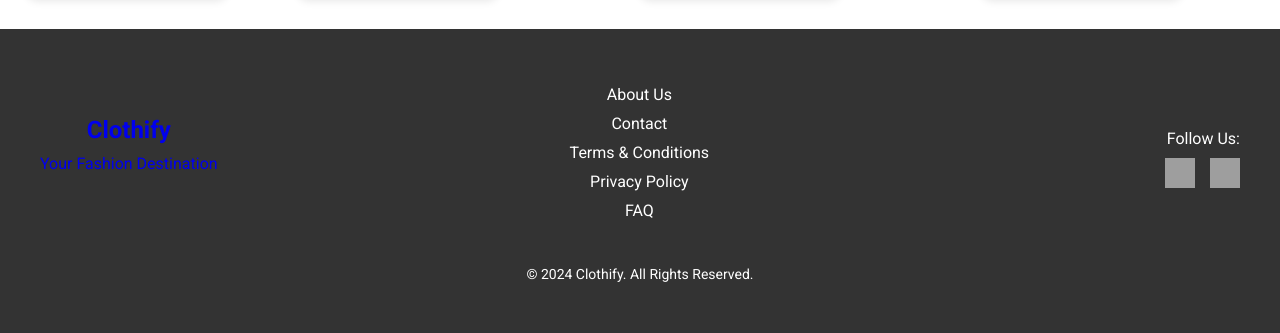
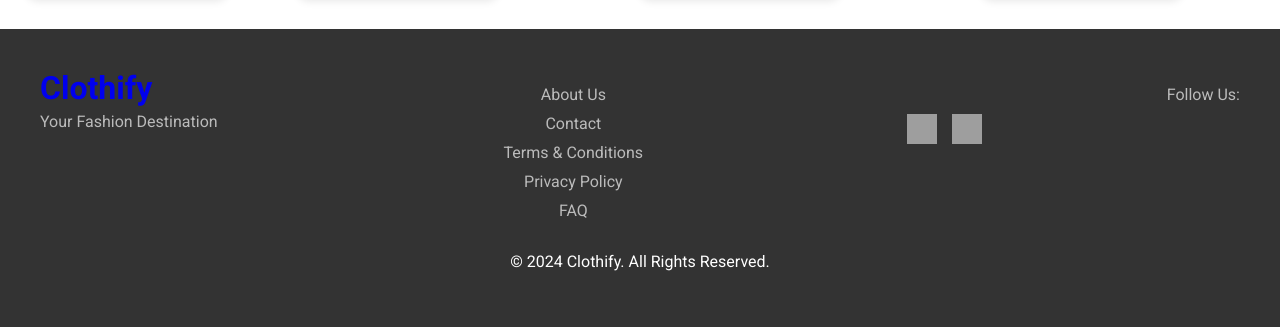
Before and after one commit to SaiSreekar9666/clothify, a plain HTML site: page index.html in a window 1280 px wide. Shown: the part 599-932 px from the top of the page. Drawn offline with Linux system fonts and the light colour scheme; grey boxes are pictures that could not be loaded.

Commit message:
updated-footer-alignment-index

```diff
--- a/styles/index.css
+++ b/styles/index.css
@@ -492,72 +492,80 @@ header {
         height: 24px;
     }
 }
+    /* General footer styling */
     footer {
         background-color: #333;
-    color: #fff;
-    padding: 40px 0;
-    font-family: 'Roboto', sans-serif;
+        color: white;
+        padding: 40px 20px;
+        text-align: center;
     }
 
     .footer-content {
         display: flex;
         justify-content: space-between;
-    align-items: center;
+        align-items: flex-start;
+        flex-wrap: wrap;
         max-width: 1200px;
         margin: 0 auto;
     }
 
     .footer-logo {
         flex: 1;
+        min-width: 200px;
+        text-align: left;
     }
 
     .footer-logo .logo {
-    font-size: 24px;
-    font-weight: 700;
+        font-size: 2rem;
+        font-weight: bold;
     }
 
     .footer-logo p {
-    font-size: 16px;
-    margin-top: 10px;
+        margin-top: 5px;
+        font-size: 1rem;
+        color: #bbb;
+    }
+
+    .footer-links {
+        flex: 2;
+        min-width: 250px;
+        text-align: center;
     }
 
     .footer-links ul {
         list-style: none;
-    padding: 0px;
-    padding-left: 22rem;
+        padding: 0;
     }
 
-.footer-links ul li {
-    margin-bottom: 10px;
+    .footer-links li {
+        margin: 10px 0;
     }
 
-.footer-links ul li a {
-    color: #fff;
+    .footer-links a {
+        color: #bbb;
         text-decoration: none;
-    font-size: 16px;
-    transition: color 0.3s ease;
+        font-size: 1rem;
     }
 
-.footer-links ul li a:hover {
-    color: #ff7f50;
+    .footer-links a:hover {
+        color: #fff;
     }
 
     .footer-social {
         flex: 1;
+        min-width: 200px;
         text-align: right;
     }
 
     .footer-social p {
         margin-bottom: 10px;
+        font-size: 1rem;
+        color: #bbb;
     }
 
     .social-icons {
         display: flex;
-    justify-content: flex-end;
-}
-
-.social-icon {
-    margin-left: 15px;
+        gap: 15px;
     }
 
     .social-icon img {
@@ -565,11 +573,7 @@ footer {
         height: 30px;
     }
 
-.footer-bottom {
-    text-align: center;
-    margin-top: 30px;
-    font-size: 14px;
-}
+    /* Media Queries for responsiveness */
     @media (max-width: 768px) {
         .footer-content {
             flex-direction: column;
```
Lines whose indentation alone changed are shown as unchanged.
